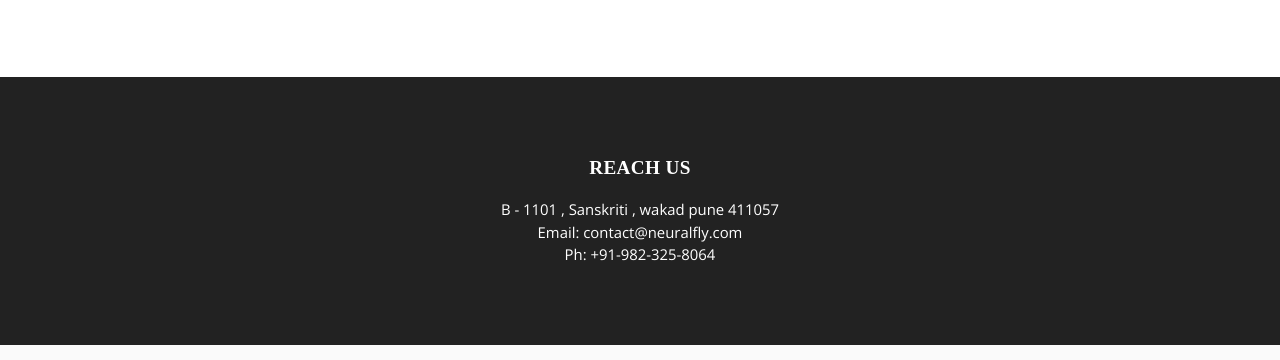
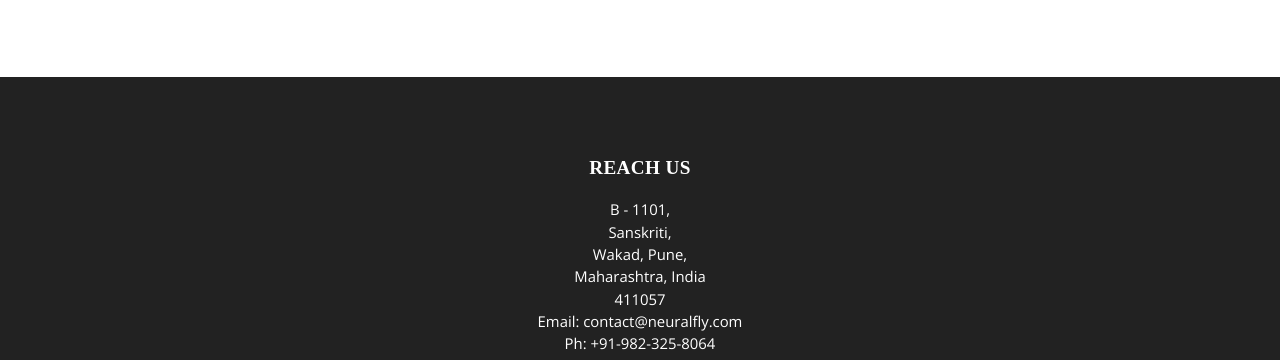
Before and after one commit to neuralfly/neuralfly.github.io, a plain HTML site: page index.html in a window 1280 px wide. Shown: the part 1803-2163 px from the top of the page. Drawn offline with nearby package versions, Linux system fonts and the light colour scheme.

Commit message:
Update index.html

```diff
--- a/index.html
+++ b/index.html
@@ -531,7 +531,7 @@ As an Agile technology partner, we help you to maximise your business value. We
         <div class="col-md-3 col-sm-3"></div>
       <div class="col-md-6 center-block col-sm-6 ">
             <p>
-              B - 1101 , Sanskriti , wakad pune 411057
+              B - 1101,<br/>Sanskriti, <br/>Wakad, Pune, <br/>Maharashtra, India<br/> 411057
             </p>
             <p>Email: contact@neuralfly.com</p>
             <p>Ph: +91-982-325-8064</p>
```
